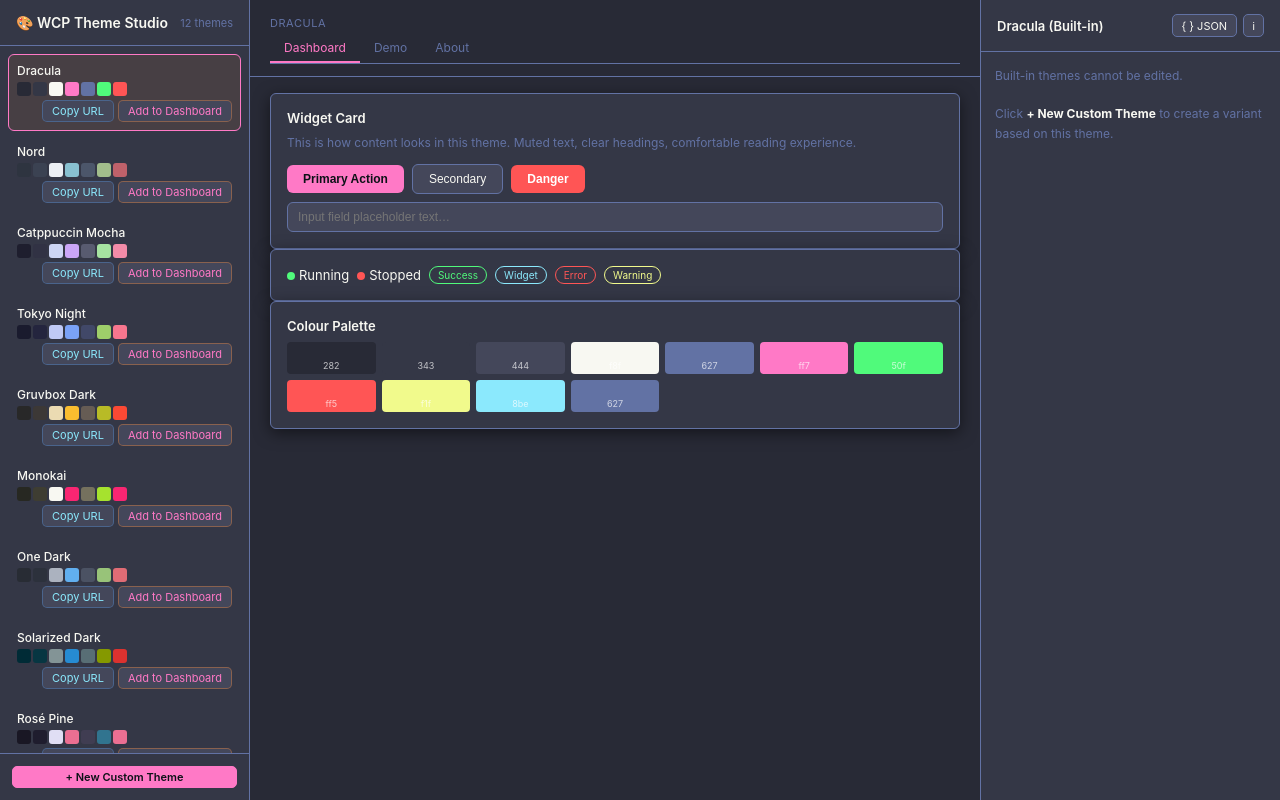
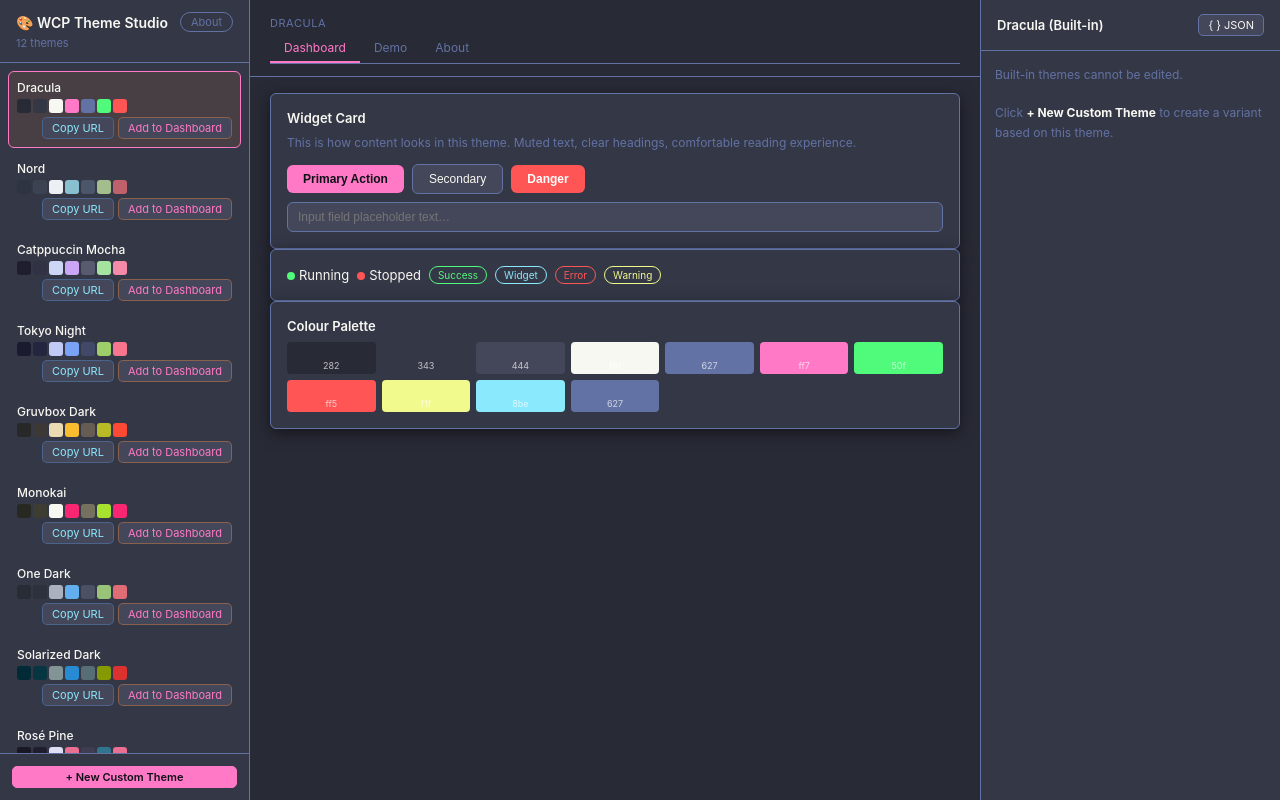
Before and after one commit to penrithbeacon/wcp-widget-theme-studio, a Flask app: page /widget/full in a window 1280 px wide. Run offline with Flask 3, Linux system fonts and the light colour scheme; parts of the project's set-up code (start-up, migrations or seed data) failed here and were passed over.

Commit message:
fix: About btn in sidebar header, sticky footer, Blob download, clipboard fallback, .pbtheme.json attachment

```diff
--- a/src/app.py
+++ b/src/app.py
@@ -91,7 +91,7 @@ def get_theme_file(theme_id):
     payload = {"uuid": theme.get('uuid', str(uuid_lib.uuid4())),
                "name": theme['name'], "vars": theme['vars']}
     resp = Response(json.dumps(payload, indent=2), mimetype='application/json')
-    resp.headers['Content-Disposition'] = f'inline; filename="{theme_id}.pbtheme.json"'
+    resp.headers['Content-Disposition'] = f'attachment; filename="{theme_id}.pbtheme.json"'
     return resp
 
 # ── Theme list API ────────────────────────────────────────────────────────────
--- a/src/templates/full.html
+++ b/src/templates/full.html
@@ -11,8 +11,8 @@ html,body{background:var(--bg);color:var(--text);font-family:-apple-system,Blink
 .layout{display:grid;grid-template-columns:250px 1fr 300px;height:100vh;gap:0;}
 
 /* Left: theme list */
-.sidebar{background:var(--surface);border-right:1px solid var(--border);display:flex;flex-direction:column;overflow:hidden;}
-.sidebar-header{padding:14px 16px;border-bottom:1px solid var(--border);font-weight:600;font-size:14px;display:flex;align-items:center;gap:8px;flex-shrink:0;}
+.sidebar{background:var(--surface);border-right:1px solid var(--border);display:flex;flex-direction:column;overflow:hidden;min-height:0;}
+.sidebar-header{padding:12px 16px;border-bottom:1px solid var(--border);font-weight:600;font-size:14px;display:flex;flex-direction:column;gap:4px;flex-shrink:0;}
 .theme-list{flex:1;overflow-y:auto;padding:8px;}
 .theme-item{display:flex;flex-direction:column;gap:4px;background:none;border:1px solid transparent;border-radius:var(--radius);padding:8px;cursor:pointer;margin-bottom:4px;transition:all .15s;}
 .theme-item:hover{background:var(--surface2);border-color:var(--border);}
@@ -29,10 +29,10 @@ html,body{background:var(--bg);color:var(--text);font-family:-apple-system,Blink
 .btn-copy.done{color:var(--green);border-color:var(--green);}
 .btn-accent{background:var(--accent);border-color:var(--accent);color:#0d1117;font-weight:600;}
 .btn-danger{color:var(--red);border-color:rgba(248,81,73,.3);}
-.sidebar-footer{padding:12px;border-top:1px solid var(--border);flex-shrink:0;}
+.sidebar-footer{padding:12px;border-top:1px solid var(--border);flex-shrink:0;background:var(--surface);}
 
 /* Centre: preview */
-.preview{overflow:auto;background:var(--bg);padding:0;display:flex;flex-direction:column;gap:0;}
+.preview{overflow:auto;background:var(--bg);padding:0;display:flex;flex-direction:column;gap:0;min-height:0;}
 .preview-sticky{position:sticky;top:0;z-index:20;background:var(--bg);padding:16px 20px 0;border-bottom:1px solid var(--border);}
 .preview-scroll{padding:16px 20px 80px;display:flex;flex-direction:column;gap:16px;}
 .preview-title{font-size:11px;color:var(--muted);text-transform:uppercase;letter-spacing:.05em;margin-bottom:4px;}
@@ -57,7 +57,7 @@ html,body{background:var(--bg);color:var(--text);font-family:-apple-system,Blink
 .color-chip{height:32px;border-radius:4px;display:flex;align-items:flex-end;justify-content:center;padding-bottom:3px;font-size:9px;color:rgba(255,255,255,.7);}
 
 /* Right: editor */
-.editor{background:var(--surface);border-left:1px solid var(--border);display:flex;flex-direction:column;overflow:hidden;}
+.editor{background:var(--surface);border-left:1px solid var(--border);display:flex;flex-direction:column;overflow:hidden;min-height:0;}
 .editor-header{padding:14px 16px;border-bottom:1px solid var(--border);font-weight:600;font-size:13px;flex-shrink:0;}
 .editor-body{flex:1;overflow-y:auto;padding:14px;}
 .editor-field{margin-bottom:10px;}
@@ -79,8 +79,12 @@ input[type=color]{width:32px;height:28px;border:1px solid var(--border);border-r
 
   <!-- LEFT: theme list -->
   <div class="sidebar">
-    <div class="sidebar-header">🎨 WCP Theme Studio
-      <span style="font-size:11px;color:var(--muted);font-weight:400;margin-left:auto">{{themes|length}} themes</span>
+    <div class="sidebar-header">
+      <div style="display:flex;align-items:center;width:100%;gap:6px;">
+        <span>🎨 WCP Theme Studio</span>
+        <button onclick="showStudioAbout()" style="margin-left:auto;background:none;border:1px solid var(--border);border-radius:10px;color:var(--muted);cursor:pointer;font-size:11px;padding:2px 10px;font-family:inherit;white-space:nowrap;">About</button>
+      </div>
+      <div style="font-size:11px;color:var(--muted);font-weight:400;">{{themes|length}} themes</div>
     </div>
     <div class="theme-list" id="theme-list">
       {% for t in themes %}
@@ -315,10 +319,7 @@ input[type=color]{width:32px;height:28px;border:1px solid var(--border);border-r
   <div class="editor" id="editor-panel">
     <div class="editor-header" style="display:flex;align-items:center;justify-content:space-between;">
       <span id="editor-title">Select a theme or create new</span>
-      <div style="display:flex;gap:6px;">
-        <button class="btn" id="btn-view-json" style="font-size:11px;display:none" onclick="showThemeJson()">{ } JSON</button>
-        <button class="btn" style="font-size:11px;padding:3px 8px;" onclick="showStudioAbout()" title="About WCP Theme Studio">ℹ</button>
-      </div>
+      <button class="btn" id="btn-view-json" style="font-size:11px;display:none" onclick="showThemeJson()">{ } JSON</button>
     </div>
     <div class="editor-body" id="editor-body">
       <p style="color:var(--muted);font-size:12px;line-height:1.6">
@@ -541,6 +542,27 @@ async function deleteTheme(id, name) {
   location.reload();
 }
 
+function _copyText(text, btn) {
+  const orig = btn ? btn.textContent : '';
+  const done = () => { if (btn) { btn.textContent = 'Copied!'; setTimeout(()=>btn.textContent=orig, 1800); }};
+  if (navigator.clipboard && navigator.clipboard.writeText) {
+    navigator.clipboard.writeText(text).then(done).catch(() => _fallbackCopy(text, done));
+  } else { _fallbackCopy(text, done); }
+}
+function _fallbackCopy(text, cb) {
+  const ta = document.createElement('textarea');
+  ta.value = text; ta.style.cssText = 'position:fixed;left:-9999px;top:0;opacity:0;';
+  document.body.appendChild(ta); ta.focus(); ta.select();
+  try { document.execCommand('copy'); if(cb) cb(); } catch(e){}
+  ta.remove();
+}
+function _blobDownload(text, filename) {
+  const blob = new Blob([text], {type:'application/json'});
+  const url = URL.createObjectURL(blob);
+  const a = document.createElement('a');
+  a.href = url; a.download = filename; a.click();
+  setTimeout(()=>URL.revokeObjectURL(url), 5000);
+}
 function showThemeJson() {
   const t = THEMES.find(x => x.id === currentId);
   if (!t) return;
@@ -548,16 +570,17 @@ function showThemeJson() {
   const json = JSON.stringify(payload, null, 2);
   const overlay = document.createElement('div');
   overlay.style.cssText = 'position:fixed;inset:0;background:rgba(0,0,0,.6);z-index:1000;display:flex;align-items:center;justify-content:center;';
+  const escaped = json.replace(/&/g,'&amp;').replace(/</g,'&lt;');
   overlay.innerHTML = `
     <div style="background:var(--surface);border:1px solid var(--border);border-radius:var(--radius);padding:20px;width:500px;max-width:95vw;max-height:80vh;display:flex;flex-direction:column;gap:12px;box-shadow:var(--shadow);" onclick="event.stopPropagation()">
       <div style="display:flex;justify-content:space-between;align-items:center;">
         <strong style="font-size:14px;">{ } ${t.name}.pbtheme.json</strong>
         <button onclick="this.closest('.overlay-root').remove()" style="background:none;border:none;color:var(--muted);cursor:pointer;font-size:18px;line-height:1;">×</button>
       </div>
-      <pre style="flex:1;overflow:auto;background:var(--surface2);border:1px solid var(--border);border-radius:6px;padding:14px;font-size:11px;line-height:1.6;color:var(--text);white-space:pre-wrap;">${json.replace(/</g,'&lt;')}</pre>
+      <pre style="flex:1;overflow:auto;background:var(--surface2);border:1px solid var(--border);border-radius:6px;padding:14px;font-size:11px;line-height:1.6;color:var(--text);white-space:pre-wrap;">${escaped}</pre>
       <div style="display:flex;justify-content:flex-end;gap:8px;">
-        <button onclick="navigator.clipboard?.writeText(\`${json.replace(/`/g,'\\`')}\`)" style="background:var(--surface2);border:1px solid var(--border);border-radius:5px;color:var(--blue);cursor:pointer;font-size:12px;padding:6px 14px;">Copy JSON</button>
-        <a href="${BASE}/widget/themes/${t.id}.pbtheme.json" download="${t.id}.pbtheme.json" style="background:var(--accent);border:none;border-radius:5px;color:#0d1117;cursor:pointer;font-size:12px;font-weight:600;padding:6px 14px;text-decoration:none;">Download</a>
+        <button id="_copy-json-btn" onclick="_copyText(${JSON.stringify(json)},this)" style="background:var(--surface2);border:1px solid var(--border);border-radius:5px;color:var(--blue);cursor:pointer;font-size:12px;padding:6px 14px;">Copy JSON</button>
+        <button onclick="_blobDownload(${JSON.stringify(json)},'${t.id}.pbtheme.json')" style="background:var(--accent);border:none;border-radius:5px;color:#0d1117;cursor:pointer;font-size:12px;font-weight:600;padding:6px 14px;">Download</button>
       </div>
     </div>`;
   overlay.className = 'overlay-root';
```
